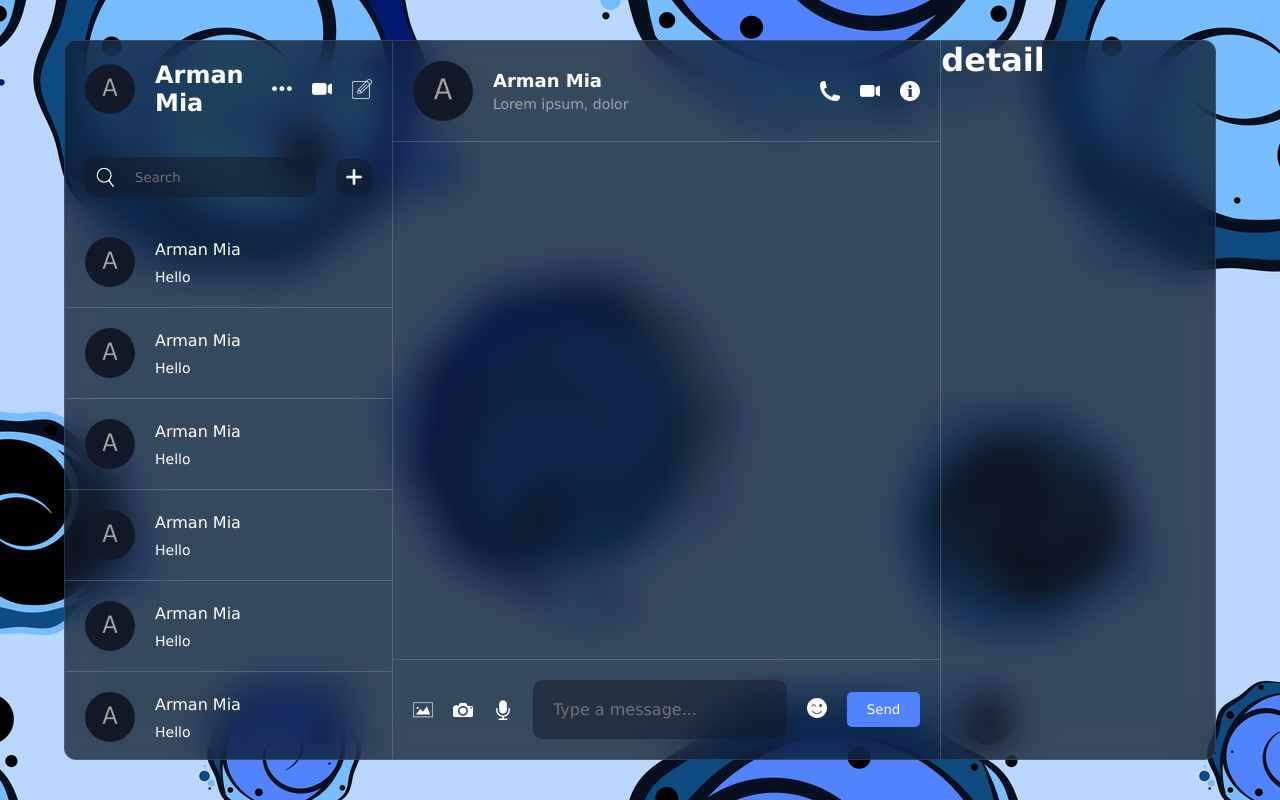
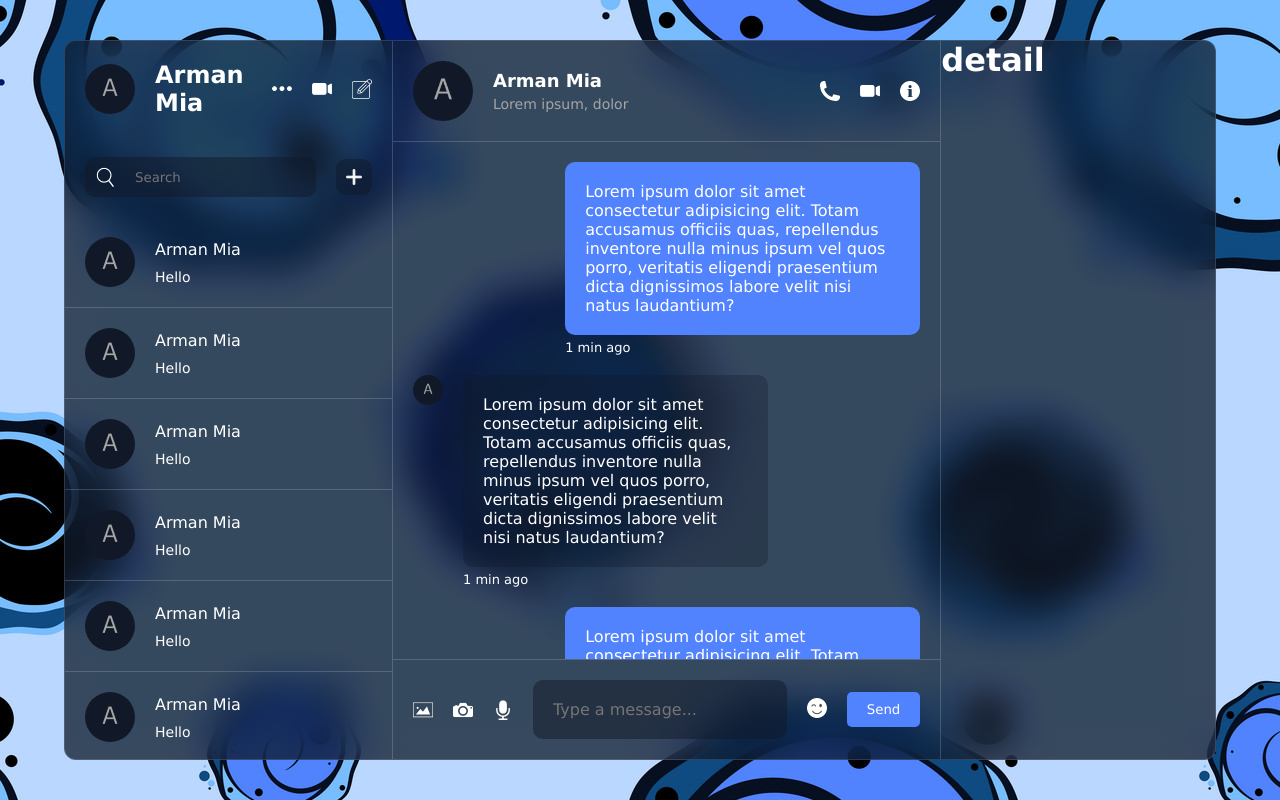
Before and after one commit to arman-miaa/TalkNest, a React (Vite) app: page / in a window 1280 px wide. Built offline with nearby package versions, Linux system fonts and the light colour scheme.

Commit message:
added message text on middle

```diff
--- a/src/components/chat/Chat.jsx
+++ b/src/components/chat/Chat.jsx
@@ -18,7 +18,6 @@
             <span>Arman Mia</span>
             <p>Lorem ipsum, dolor </p>
           </div>
-
         </div>
         <div className="icons">
           <img src="./phone.png" alt="" />
@@ -26,19 +25,91 @@
           <img src="./info.png" alt="" />
         </div>
       </div>
-      <div className="center"></div>
+      <div className="center">
+        <div className="message own">
+          <div className="texts">
+            <p>
+              Lorem ipsum dolor sit amet consectetur adipisicing elit. Totam
+              accusamus officiis quas, repellendus inventore nulla minus ipsum
+              vel quos porro, veritatis eligendi praesentium dicta dignissimos
+              labore velit nisi natus laudantium?
+            </p>
+            <span>1 min ago</span>
+          </div>
+        </div>
+        <div className="message">
+          <img src="./avatar.png" alt="" />
+          <div className="texts">
+            <p>
+              Lorem ipsum dolor sit amet consectetur adipisicing elit. Totam
+              accusamus officiis quas, repellendus inventore nulla minus ipsum
+              vel quos porro, veritatis eligendi praesentium dicta dignissimos
+              labore velit nisi natus laudantium?
+            </p>
+            <span>1 min ago</span>
+          </div>
+        </div>
+        <div className="message own">
+          <div className="texts">
+            <p>
+              Lorem ipsum dolor sit amet consectetur adipisicing elit. Totam
+              accusamus officiis quas, repellendus inventore nulla minus ipsum
+              vel quos porro, veritatis eligendi praesentium dicta dignissimos
+              labore velit nisi natus laudantium?
+            </p>
+            <span>1 min ago</span>
+          </div>
+        </div>
+        <div className="message">
+          <img src="./avatar.png" alt="" />
+          <div className="texts">
+            <p>
+              Lorem ipsum dolor sit amet consectetur adipisicing elit. Totam
+              accusamus officiis quas, repellendus inventore nulla minus ipsum
+              vel quos porro, veritatis eligendi praesentium dicta dignissimos
+              labore velit nisi natus laudantium?
+            </p>
+            <span>1 min ago</span>
+          </div>
+        </div>
+        <div className="message own">
+          <div className="texts">
+            <img
+              src="https://static.vecteezy.com/system/resources/previews/000/517/088/original/vector-landscape-illustration.png"
+              alt=""
+            />
+            <p>
+              Lorem ipsum dolor sit amet consectetur adipisicing elit. Totam
+              accusamus officiis quas, repellendus inventore nulla minus ipsum
+              vel quos porro, veritatis eligendi praesentium dicta dignissimos
+              labore velit nisi natus laudantium?
+            </p>
+            <span>1 min ago</span>
+          </div>
+        </div>
+      </div>
       <div className="bottom">
         <div className="icons">
           <img src="./img.png" alt="" />
           <img src="./camera.png" alt="" />
           <img src="./mic.png" alt="" />
         </div>
-        <input onChange={e=>setText(e.target.value)} type="text" name="" id="" placeholder="Type a message..." value={text} />
+        <input
+          onChange={(e) => setText(e.target.value)}
+          type="text"
+          name=""
+          id=""
+          placeholder="Type a message..."
+          value={text}
+        />
         <div className="emoji">
-          <img onClick={() => setOpen((prev) => !prev)} src="./emoji.png" alt="" />
+          <img
+            onClick={() => setOpen((prev) => !prev)}
+            src="./emoji.png"
+            alt=""
+          />
           <div className="picker">
-
-          <EmojiPicker open={open} onEmojiClick={handleEmoji} />
+            <EmojiPicker open={open} onEmojiClick={handleEmoji} />
           </div>
         </div>
         <button className="sendButton">Send</button>
--- a/src/components/chat/chat.css
+++ b/src/components/chat/chat.css
@@ -48,6 +48,7 @@
       img {
         width: 20px;
         height: 20px;
+        cursor: pointer;
       }
     }
   }
@@ -55,6 +56,57 @@
   .center {
     padding: 20px;
     flex: 1;
+    overflow: auto;
+    display: flex;
+    flex-direction: column;
+    gap: 20px;
+
+    .message{
+        max-width: 70%;
+        display: flex;
+        gap: 20px;
+
+        &.own{
+            align-self: flex-end;
+
+            .texts{
+                p{
+                    background-color: #5183fe;
+                }
+            }
+        }
+
+        img{
+            width: 30px;
+            height: 30px;
+            border-radius: 50%;
+            object-fit: cover;
+        }
+
+        .texts{
+            flex: 1;
+            display: flex;
+            flex-direction: column;
+            gap: 5px;
+
+            img{
+                width: 100%;
+                height: 100%;
+                border-radius: 10px;
+                object-fit: cover;
+            }
+
+            p{
+                padding: 20px;
+                background-color: rgba(17, 25, 40, 0.3);
+                border-radius: 10px;
+            }
+            span{
+                font-size: 13px;
+            }
+
+        }
+    }
   }
 
   .bottom {
```
